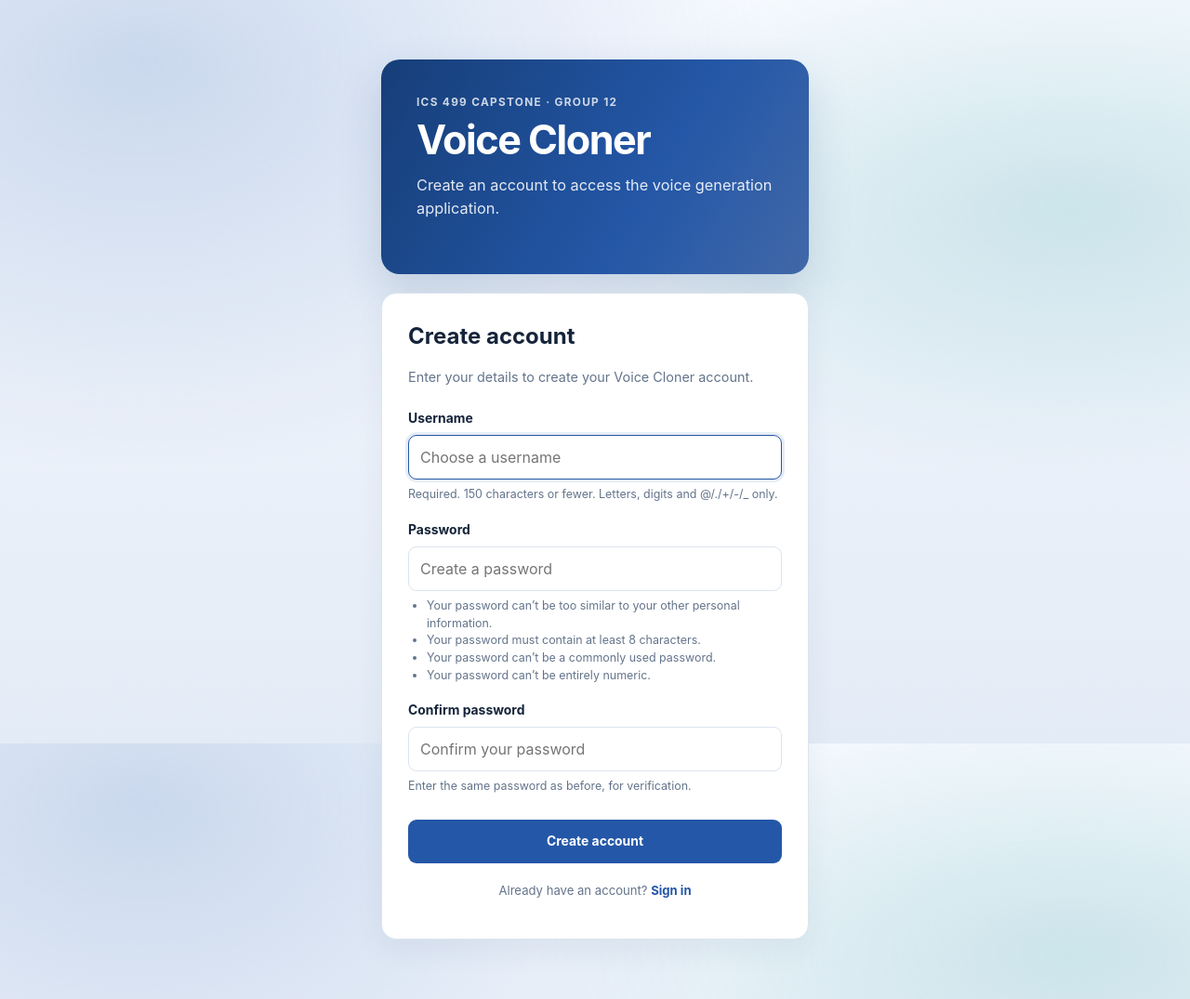
After one commit to Mubarekidriss/Voice-Cloner, a Django app: page /accounts/register/ in a window 1280 px wide. The commit adds this page. Shown: the whole page at 93% size. Run offline with Django 5.2, Linux system fonts and the light colour scheme.

```diff
--- a/django_site/urls.py
+++ b/django_site/urls.py
@@ -1,24 +1,25 @@
-"""
-URL configuration for django_site project.
-
-The `urlpatterns` list routes URLs to views. For more information please see:
-    https://docs.djangoproject.com/en/5.2/topics/http/urls/
-Examples:
-Function views
-    1. Add an import:  from my_app import views
-    2. Add a URL to urlpatterns:  path('', views.home, name='home')
-Class-based views
-    1. Add an import:  from other_app.views import Home
-    2. Add a URL to urlpatterns:  path('', Home.as_view(), name='home')
-Including another URLconf
-    1. Import the include() function: from django.urls import include, path
-    2. Add a URL to urlpatterns:  path('blog/', include('blog.urls'))
-"""
 from django.contrib import admin
 from django.urls import include, path
 
+from modules.auth_views import register
+
+
 urlpatterns = [
-    path("accounts/", include("django.contrib.auth.urls")),
-    path('admin/', admin.site.urls),
+    # Registration
+    path(
+        "accounts/register/",
+        register,
+        name="register"
+    ),
+
+    # Django login, logout, and password management
+    path(
+        "accounts/",
+        include("django.contrib.auth.urls")
+    ),
+
+    path("admin/", admin.site.urls),
+
+    # Voice Cloner application
     path("", include("modules.urls")),
 ]
--- /dev/null
+++ b/modules/auth_views.py
@@ -0,0 +1,61 @@
+from django.contrib import messages
+from django.contrib.auth import login
+from django.shortcuts import redirect, render
+from django.utils.http import url_has_allowed_host_and_scheme
+from django.views.decorators.http import require_http_methods
+
+from .forms import RegistrationForm
+
+
+@require_http_methods(["GET", "POST"])
+def register(request):
+    """Register a new user and sign them in."""
+
+    # Users who are already signed in don't need to register again.
+    if request.user.is_authenticated:
+        return redirect("voice_cloner_home")
+
+    next_url = (
+        request.POST.get("next", "")
+        if request.method == "POST"
+        else request.GET.get("next", "")
+    )
+
+    if request.method == "POST":
+
+        form = RegistrationForm(request.POST)
+
+        if form.is_valid():
+
+            user = form.save()
+
+            # Authenticate the new user immediately.
+            login(request, user)
+
+            messages.success(
+                request,
+                "Your account was created successfully. Welcome!"
+            )
+
+            # Only redirect to a safe URL on this same website.
+            if next_url and url_has_allowed_host_and_scheme(
+                next_url,
+                allowed_hosts={request.get_host()},
+                require_https=request.is_secure(),
+            ):
+                return redirect(next_url)
+
+            return redirect("voice_cloner_home")
+
+    else:
+
+        form = RegistrationForm()
+
+    return render(
+        request,
+        "registration/register.html",
+        {
+            "form": form,
+            "next": next_url,
+        }
+    )
--- /dev/null
+++ b/modules/forms.py
@@ -0,0 +1,33 @@
+from django.contrib.auth import get_user_model
+from django.contrib.auth.forms import UserCreationForm
+
+
+User = get_user_model()
+
+
+class RegistrationForm(UserCreationForm):
+
+    class Meta(UserCreationForm.Meta):
+        model = User
+        fields = ("username",)
+
+    def __init__(self, *args, **kwargs):
+        super().__init__(*args, **kwargs)
+
+        self.fields["username"].widget.attrs.update({
+            "placeholder": "Choose a username",
+            "autocomplete": "username",
+            "autofocus": True,
+        })
+
+        self.fields["password1"].widget.attrs.update({
+            "placeholder": "Create a password",
+            "autocomplete": "new-password",
+        })
+
+        self.fields["password2"].widget.attrs.update({
+            "placeholder": "Confirm your password",
+            "autocomplete": "new-password",
+        })
+
+        self.fields["password2"].label = "Confirm password"
--- a/requirements.txt
+++ b/requirements.txt
@@ -8,3 +8,7 @@ cutlet
 unidic-lite
 six
 soundfile
+whitenoise>=6.12,<7
+waitress>=3.0,<4
+dj-database-url>=2.2,<3
+psycopg[binary]>=3.2,<4
--- a/templates/registration/login.html
+++ b/templates/registration/login.html
@@ -169,7 +169,10 @@
 
 
         <p class="login-footer">
-            Accounts are created and managed by the application administrator.
+            Don't have an account?
+            <a href="{% url 'register' %}{% if next %}?next={{ next|urlencode }}{% endif %}">
+                Create an account
+            </a>
         </p>
 
     </section>
--- /dev/null
+++ b/templates/registration/register.html
@@ -0,0 +1,225 @@
+
+{% load static %}
+
+<!doctype html>
+<html lang="en">
+
+<head>
+    <meta charset="utf-8">
+    <meta name="viewport" content="width=device-width, initial-scale=1">
+
+    <title>Create Account | Voice Cloner</title>
+
+    <link rel="stylesheet" href="{% static 'style.css' %}">
+
+    <style>
+        .login-container {
+            width: min(460px, calc(100% - 32px));
+            margin: 8vh auto;
+        }
+
+        .login-panel {
+            padding: 28px;
+            margin-top: 20px;
+        }
+
+        .login-panel h2 {
+            margin-top: 0;
+            margin-bottom: 8px;
+        }
+
+        .login-description {
+            color: var(--muted);
+            font-size: 0.9rem;
+            margin-bottom: 24px;
+        }
+
+        .login-field {
+            margin-bottom: 18px;
+        }
+
+        .login-field label {
+            display: block;
+            font-weight: 700;
+            font-size: 0.87rem;
+            margin-bottom: 7px;
+        }
+
+        .login-field input {
+            display: block;
+            width: 100%;
+            padding: 11px 12px;
+            border: 1px solid var(--line);
+            border-radius: 9px;
+            background: white;
+            color: var(--ink);
+        }
+
+        .login-field input:focus {
+            outline: none;
+            border-color: var(--blue);
+            box-shadow: 0 0 0 3px rgba(50, 105, 181, 0.12);
+        }
+
+        .login-help {
+            color: var(--muted);
+            font-size: 0.78rem;
+            margin-top: 7px;
+        }
+
+        .login-help ul {
+            padding-left: 20px;
+            margin: 5px 0;
+        }
+
+        .login-field-errors {
+            color: var(--red);
+            font-size: 0.82rem;
+            margin: 7px 0 0;
+            padding-left: 20px;
+        }
+
+        .login-panel .button {
+            width: 100%;
+            margin-top: 8px;
+        }
+
+        .login-footer {
+            margin-top: 20px;
+            color: var(--muted);
+            font-size: 0.82rem;
+            text-align: center;
+        }
+
+        .login-footer a {
+            color: var(--blue);
+            font-weight: 700;
+            text-decoration: none;
+        }
+
+        .login-footer a:hover {
+            text-decoration: underline;
+        }
+
+        .login-errors {
+            margin-bottom: 18px;
+        }
+
+        .login-errors ul {
+            padding-left: 20px;
+        }
+    </style>
+</head>
+
+<body>
+
+<main class="login-container">
+
+    <header class="hero">
+
+        <p class="eyebrow">
+            ICS 499 Capstone · Group 12
+        </p>
+
+        <h1>Voice Cloner</h1>
+
+        <p class="hero-description">
+            Create an account to access the voice generation application.
+        </p>
+
+    </header>
+
+
+    <section class="panel login-panel">
+
+        <h2>Create account</h2>
+
+        <p class="login-description">
+            Enter your details to create your Voice Cloner account.
+        </p>
+
+
+        {% if form.non_field_errors %}
+
+            <div class="notice notice-error login-errors" role="alert">
+                {{ form.non_field_errors }}
+            </div>
+
+        {% endif %}
+
+
+        <form method="post" action="{% url 'register' %}">
+
+            {% csrf_token %}
+
+
+            {% for field in form %}
+
+                <div class="login-field">
+
+                    <label for="{{ field.id_for_label }}">
+                        {{ field.label }}
+                    </label>
+
+                    {{ field }}
+
+
+                    {% if field.help_text %}
+
+                        <div class="login-help">
+                            {{ field.help_text }}
+                        </div>
+
+                    {% endif %}
+
+
+                    {% if field.errors %}
+
+                        <ul class="login-field-errors" role="alert">
+
+                            {% for error in field.errors %}
+
+                                <li>{{ error }}</li>
+
+                            {% endfor %}
+
+                        </ul>
+
+                    {% endif %}
+
+                </div>
+
+            {% endfor %}
+
+
+            <input
+                type="hidden"
+                name="next"
+                value="{{ next }}"
+            >
+
+
+            <button
+                type="submit"
+                class="button button-primary button-large"
+            >
+                Create account
+            </button>
+
+        </form>
+
+
+        <p class="login-footer">
+            Already have an account?
+            <a href="{% url 'login' %}{% if next %}?next={{ next|urlencode }}{% endif %}">
+                Sign in
+            </a>
+        </p>
+
+    </section>
+
+</main>
+
+</body>
+
+</html>
```
Also changed, not shown: django_site/settings.py (+69 -6 lines), 2 other files.
